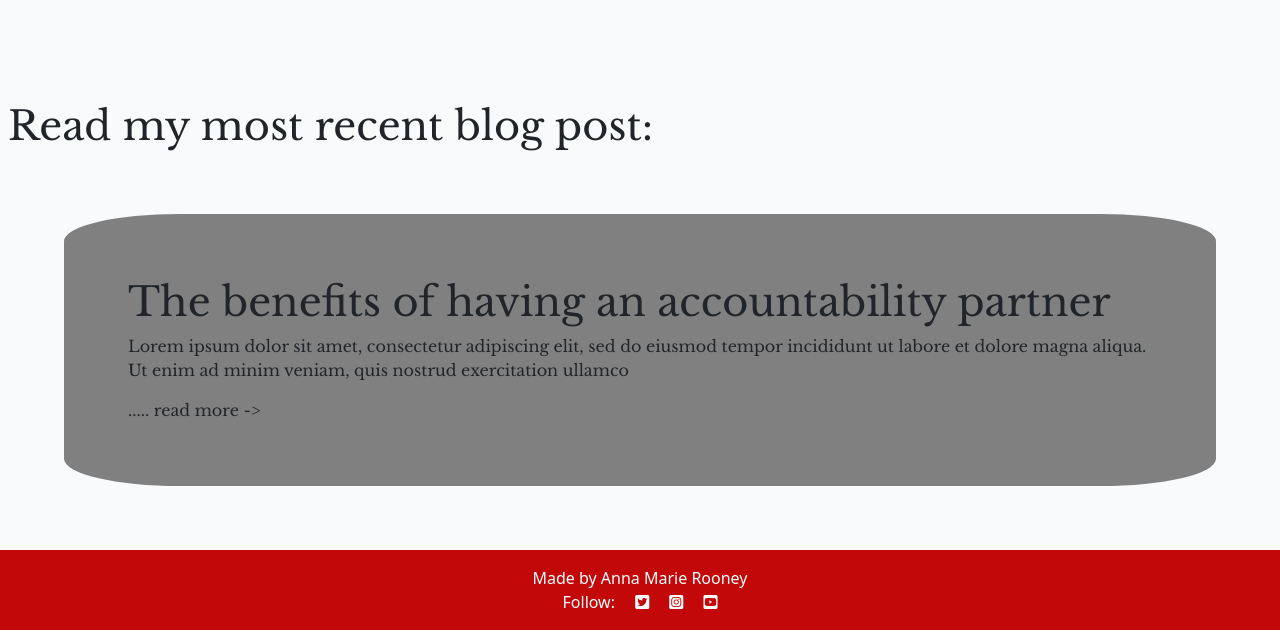
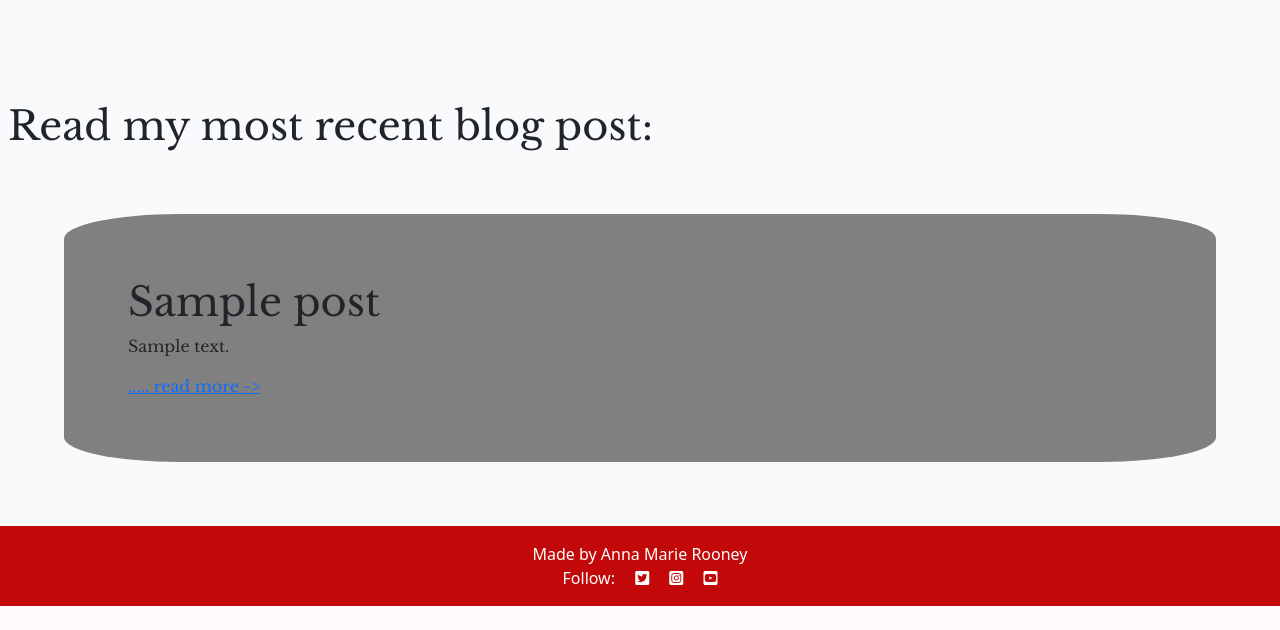
Before and after one commit to arir2001/projectfour, a Django app: page / in a window 1280 px wide. Shown: the part 2746-3376 px from the top of the page. After the commit the page ends 3352 px from the top, so only its background shows below. Run offline with Django 4.2, Linux system fonts and the light colour scheme; tables that the repository leaves empty hold one stand-in row (values such as "Sample post"); some web fonts are replaced; grey boxes are pictures that could not be loaded.

Commit message:
template tag directory and simple tag registered for most recent blog posts to be shown in other pages.

```diff
--- /dev/null
+++ b/blog/templatetags/blog_extras.py
@@ -0,0 +1,10 @@
+from django import template
+from blog.models import Post
+
+register = template.Library()
+
+@register.simple_tag
+
+@register.simple_tag
+def get_recent_blog_posts(count=1):
+    return Post.objects.filter(status=1).order_by('-created_on')[:count]
--- a/home/templates/home/index.html
+++ b/home/templates/home/index.html
@@ -1,5 +1,6 @@
 {% extends 'base.html'%}
 {% load static %}
+{% load blog_extras %}
 {% block content %}
 <html>
 <head>
@@ -135,22 +136,18 @@
         </div>
         <div class="row d-flex ">
             <div class="col libre-baskerville-regular">
+                {% get_recent_blog_posts as recent_posts %}
+                {% for post in recent_posts %}
                 <h1 class='m-2 d-none d-md-block'> Read my most recent blog post: </h1>
                 <div class="blog_post_tease">
-                    <h1> The benefits of
-                        having an
-                        accountability partner
+                    <h1> {{post.title}}
                     </h1>
                     <p>
-                        Lorem ipsum dolor sit amet,
-                        consectetur adipiscing elit,
-                        sed do eiusmod tempor incididunt
-                        ut labore et dolore magna aliqua.
-                        Ut enim ad minim veniam, quis nostrud
-                        exercitation ullamco
+                        {{ post.excerpt }}
                     </p>
-                    <span>..... read more -></span>
+                    <a href="{% url 'blogpost' post.slug %}">..... read more -></a>
                 </div>
+                {% endfor %}
             </div>
         </div>
 
```
Also changed, not shown: blog/templatetags/__init__.py (added).
